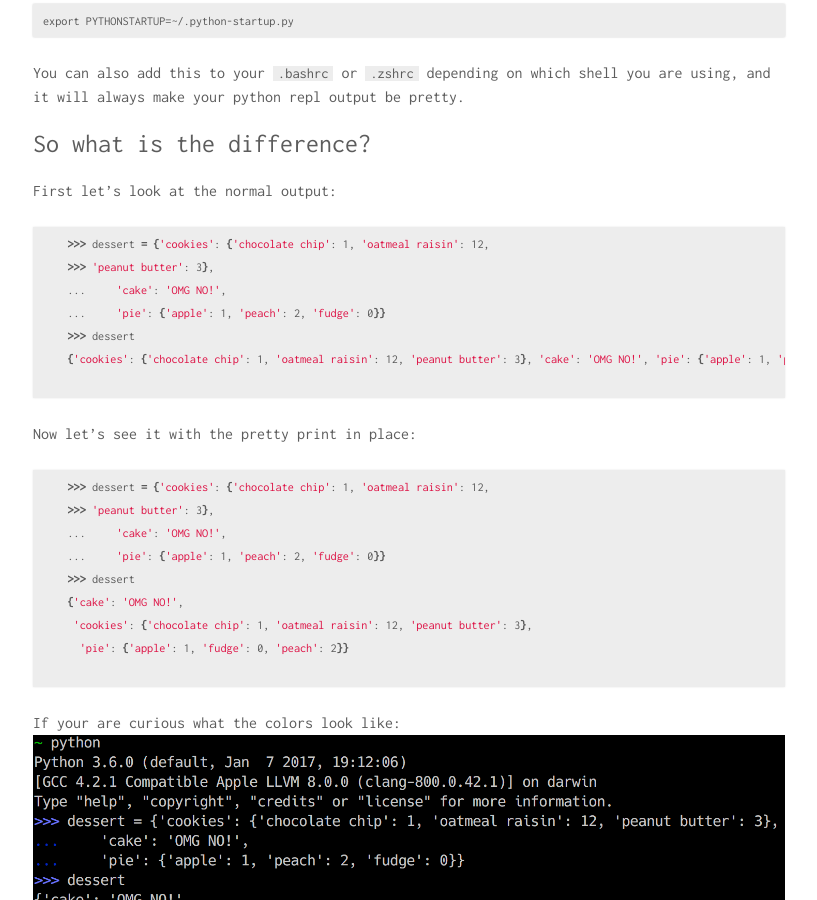
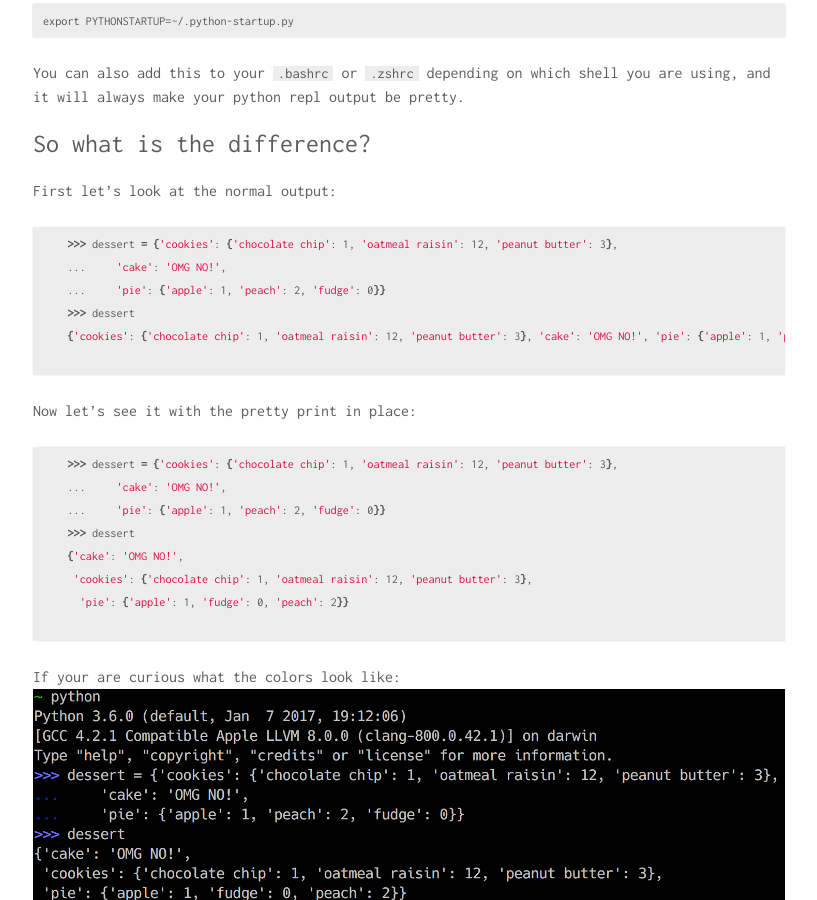
Before and after one commit to jasonamyers/jasonamyers.github.com, a Jekyll site: the page built from _posts/2017-01-07-default-to-pprint-python-repl.md, in a window 1280 px wide and 900 px high, scrolled down 792 px. Shown: the whole window, without its empty margins (231-1048 px from the left). Built offline with Jekyll 4.4.1, drawn with Linux system fonts in a browser that asks for light colours.

Commit message:
Fixing mistake
Signed-off-by: Jason Myers <jason@jasonamyers.com>

```diff
--- a/_posts/2017-01-07-default-to-pprint-python-repl.md
+++ b/_posts/2017-01-07-default-to-pprint-python-repl.md
@@ -45,8 +45,7 @@
 First let's look at the normal output:
 
     {% highlight shell %}
-    >>> dessert = {'cookies': {'chocolate chip': 1, 'oatmeal raisin': 12,
-    >>> 'peanut butter': 3},
+    >>> dessert = {'cookies': {'chocolate chip': 1, 'oatmeal raisin': 12, 'peanut butter': 3},
     ...     'cake': 'OMG NO!',
     ...     'pie': {'apple': 1, 'peach': 2, 'fudge': 0}}
     >>> dessert
@@ -56,8 +55,7 @@
 Now let's see it with the pretty print in place:
 
     {% highlight shell %}
-    >>> dessert = {'cookies': {'chocolate chip': 1, 'oatmeal raisin': 12,
-    >>> 'peanut butter': 3},
+    >>> dessert = {'cookies': {'chocolate chip': 1, 'oatmeal raisin': 12, 'peanut butter': 3},
     ...     'cake': 'OMG NO!',
     ...     'pie': {'apple': 1, 'peach': 2, 'fudge': 0}}
     >>> dessert
```
